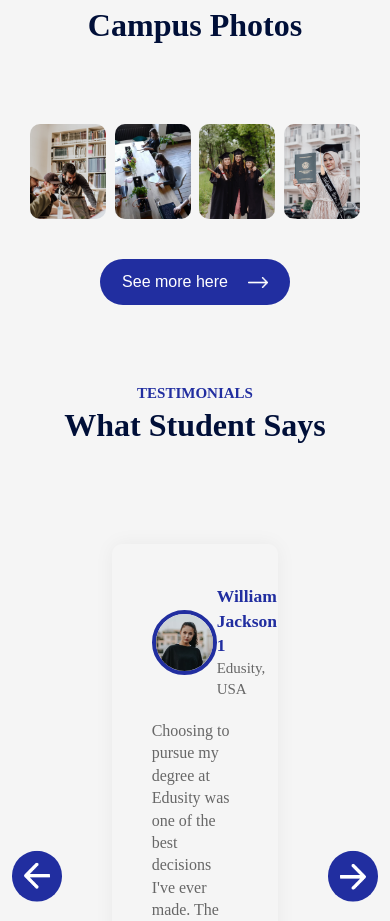
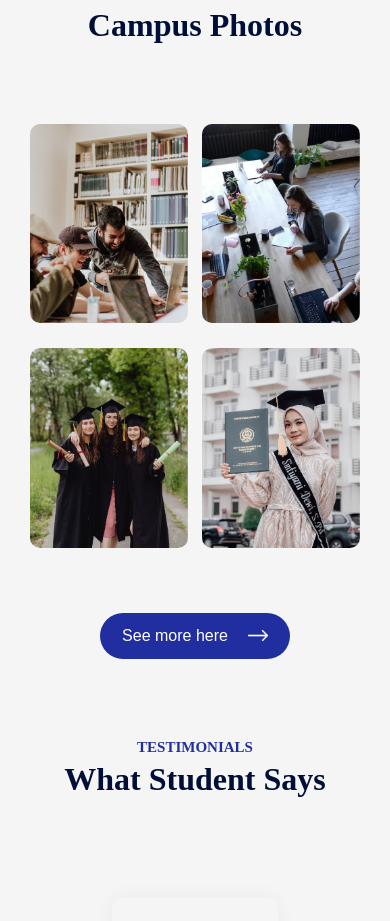
Before and after one commit to rajsharma-sudo/education_web_app_1, a React (Create React App) app: page / in a window 390 px wide. Shown: the part 3003-3924 px from the top of the page. Built offline with nearby package versions, Linux system fonts and the light colour scheme; the HTML template or start-up script is replaced by a standard one.

Commit message:
Here we have completed responsive design of gallery section for mobile devices

```diff
--- a/src/Components/Campus/Campus.css
+++ b/src/Components/Campus/Campus.css
@@ -15,3 +15,17 @@
     width: 23%;
     border-radius: 10px;
 }
+
+/* ------- media-query------------- */
+
+@media (max-width:680px) {
+    .gallery{
+        flex-wrap: wrap;
+    }
+
+    .gallery img{
+        width: 48%;
+        margin-bottom: 25px;
+    }
+
+}
```
